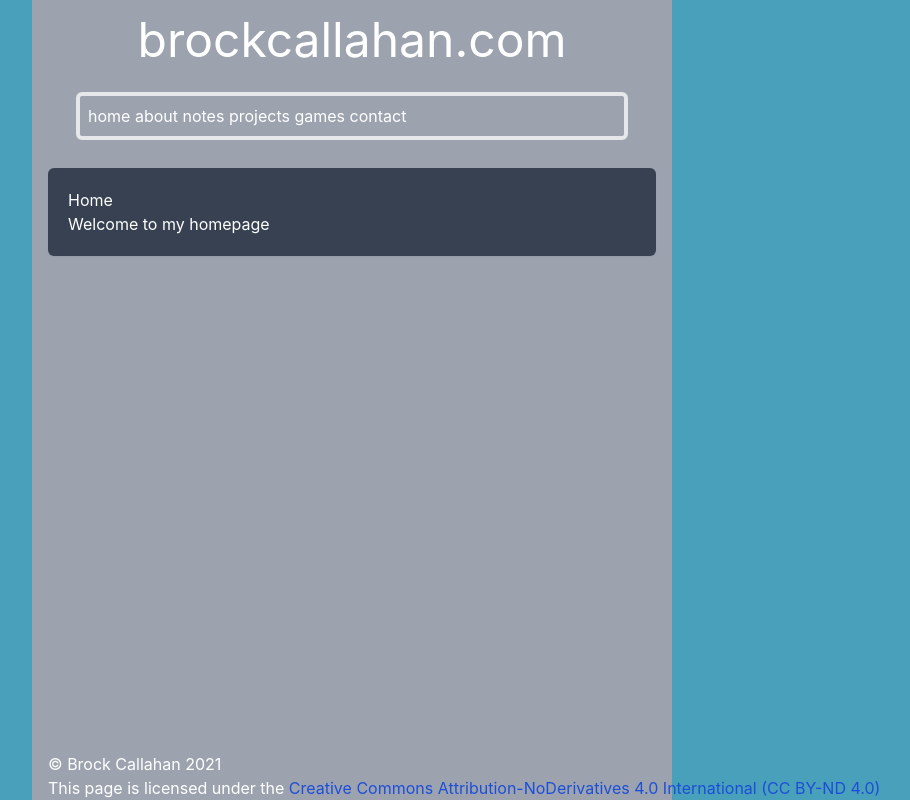
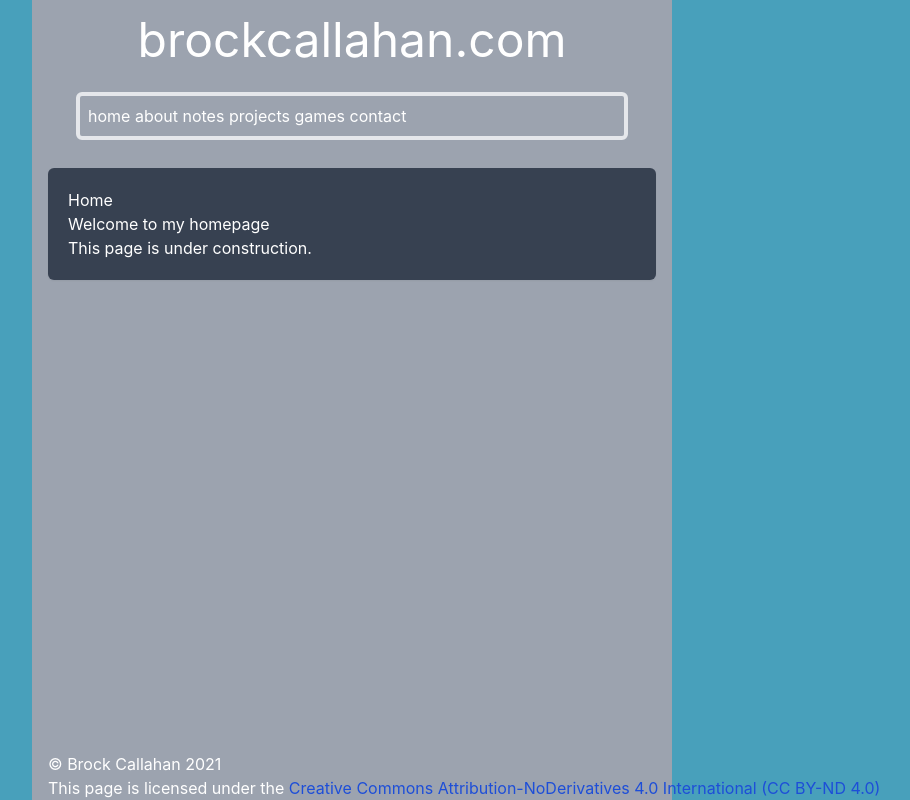
Before and after one commit to nocandefense/homepage, a React (Create React App) app: page / in a window 1280 px wide. Shown: the whole page, without its empty margins (288-1198 px from the left). Built offline with nearby package versions, Linux system fonts and the light colour scheme; what @tailwindcss/typography would draw is missing.

Commit message:
Add under-construction message

```diff
--- a/src/components/Home.jsx
+++ b/src/components/Home.jsx
@@ -3,7 +3,7 @@ function Home() {
         <div>
             <h2>Home</h2>
             <h3>Welcome to my homepage</h3>
-
+            <p>This page is under construction.</p>
         </div>
     )
 }
```
